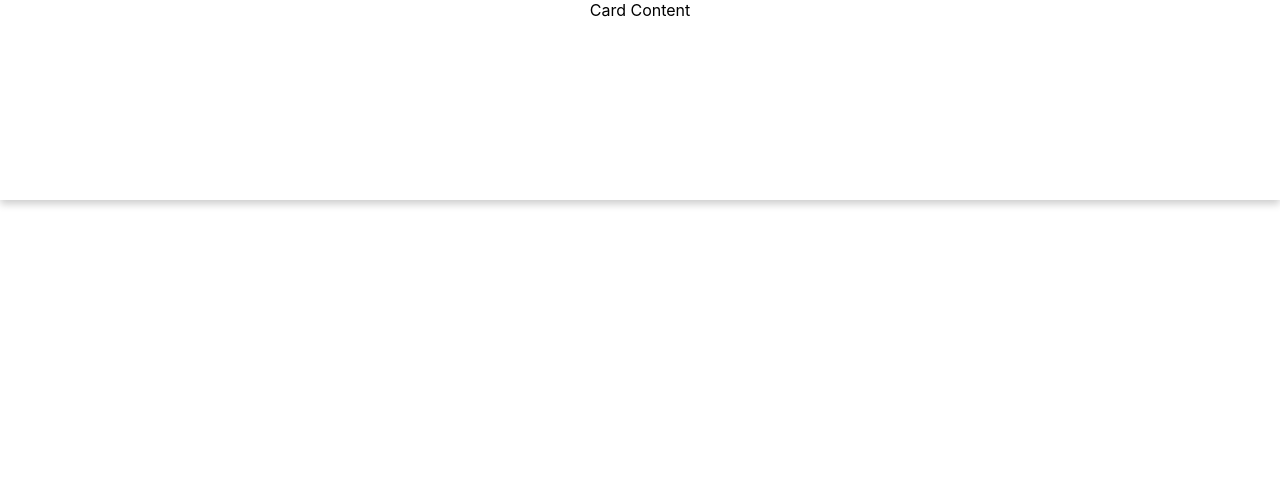
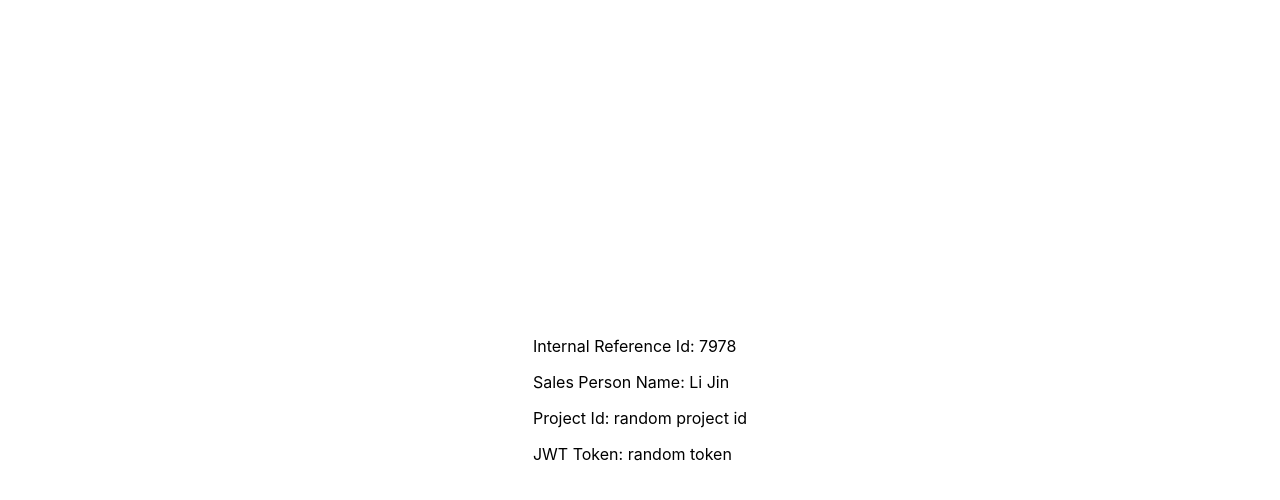
Before and after one commit to SolarDesignTool/fake-design-tool, a React (Create React App) app: page / in a window 1280 px wide. Shown: the top 500 px of the page. Built offline with nearby package versions, Linux system fonts and the light colour scheme.

Commit message:
updated version: 0.1.3

```diff
--- a/package.json
+++ b/package.json
@@ -1,6 +1,6 @@
 {
   "name": "fake-design-tool",
-  "version": "0.1.2",
+  "version": "0.1.3",
   "description": "Simulate design tool project functionality",
   "repository": {
     "type": "git",
@@ -8,7 +8,7 @@
   },
   "author": "lijin1991 <lijin1991@aol.com>",
   "private": false,
-  "main": "dist/Card.js",
+  "main": "dist/DesignTool.js",
   "babel": {
     "presets": [
       "@babel/preset-react"
--- a/src/App.js
+++ b/src/App.js
@@ -1,15 +1,22 @@
 import React from 'react';
-import Card from './components/Card'
+import { DesignTool } from './components/DesignTool'
 import './App.css';
 
 function App() {
+  const parameters = {
+    internalReferenceId: Math.floor(Math.random() * 10000),
+    salespersonName: 'Li Jin',
+    projectId: 'random project id',
+    jwtToken: 'random token'
+  }
   return (
     <div className="App">
-      <Card>
-        <div style={{ height: 200}}>
-          Card Content
-        </div>
-      </Card>
+      <DesignTool
+        internalReferenceId={parameters.internalReferenceId}
+        salespersonName={parameters.salespersonName}
+        projectId={parameters.projectId}
+        jwtToken={parameters.jwtToken}
+      />
     </div>
   );
 }
--- a/src/components/Card.css
+++ /dev/null
@@ -1,8 +0,0 @@
-.card {
-  box-shadow: 0 4px 8px 0 rgba(0,0,0,0.2);
-  transition: 0.3s;
-}
-
-.card:hover {
-  box-shadow: 0 8px 16px 0 rgba(0,0,0,0.2);
-}
--- a/src/components/Card.js
+++ /dev/null
@@ -1,12 +0,0 @@
-import React from 'react';
-import './Card.css';
-
-const Card = (props) => {
-  return (
-    <div className="card">
-      {props.children}
-    </div>
-  );
-};
-
-export default Card;
--- /dev/null
+++ b/src/components/DesignTool.css
@@ -0,0 +1,20 @@
+.container {
+  width: 100%;
+  height: 100vh;
+  display: flex;
+  justify-content: center;
+  align-items: center;
+}
+
+.values {
+  text-align: left;
+}
+
+.card {
+  box-shadow: 0 4px 8px 0 rgba(0,0,0,0.2);
+  transition: 0.3s;
+}
+
+.card:hover {
+  box-shadow: 0 8px 16px 0 rgba(0,0,0,0.2);
+}
--- /dev/null
+++ b/src/components/DesignTool.js
@@ -0,0 +1,26 @@
+import React from 'react';
+import './DesignTool.css';
+
+const DesignTool = (props) => {
+  const { internalReferenceId, salespersonName, projectId, jwtToken } = props;
+  return (
+    <div className="container">
+      <div className="values">
+        <p>
+          Internal Reference Id: {internalReferenceId}
+        </p>
+        <p>
+          Sales Person Name: {salespersonName}
+        </p>
+        <p>
+          Project Id: {projectId}
+        </p>
+        <p>
+          JWT Token: {jwtToken}
+        </p>
+      </div>
+    </div>
+  );
+};
+
+export { DesignTool };
```
